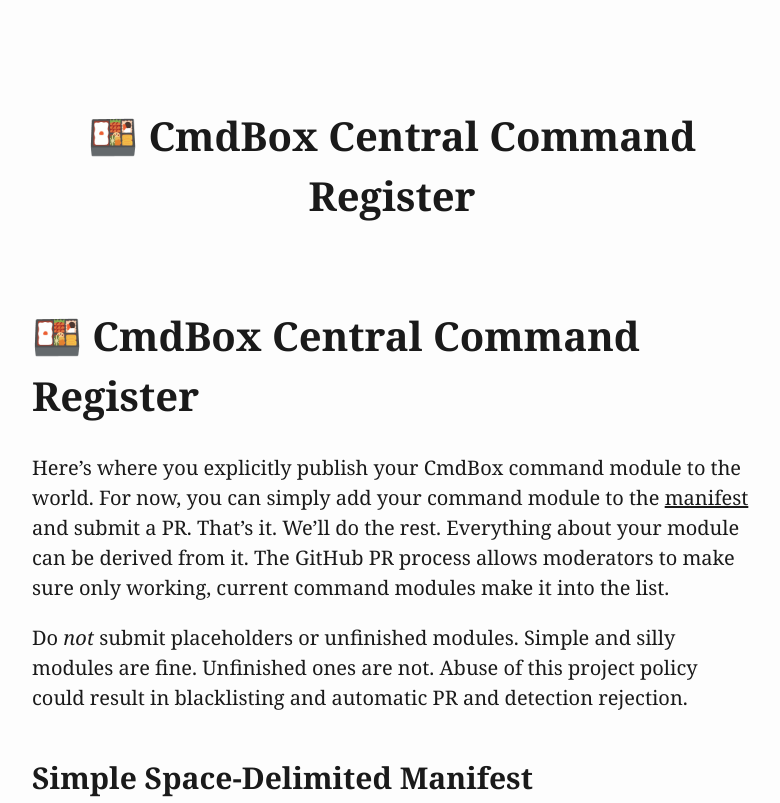
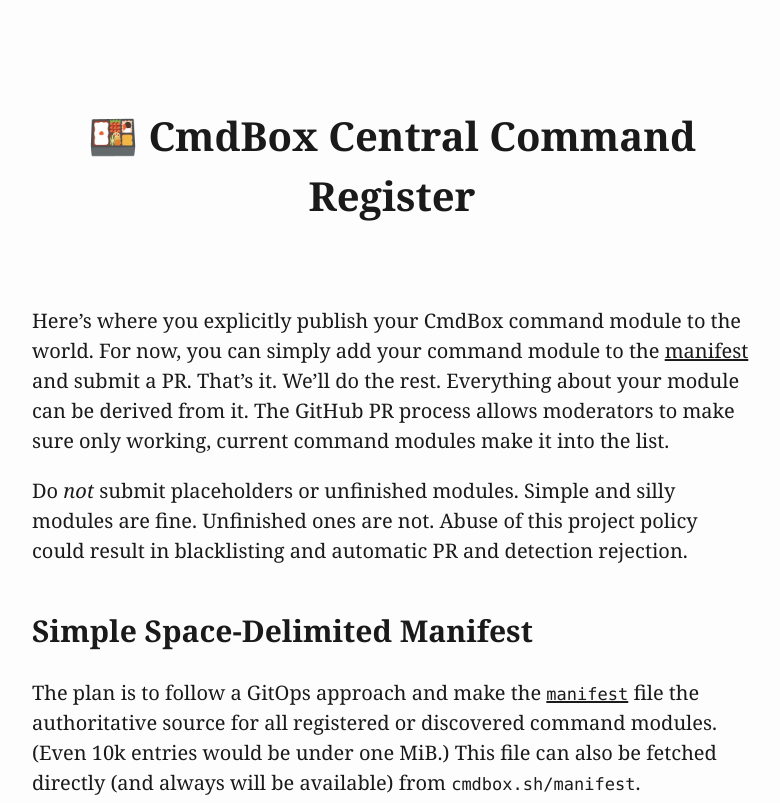
Before and after one commit to rwxrob/register-cmdbox, a plain HTML site: page index.html in a window 1280 px wide. Shown: the top 803 px of the page, without its empty margins (248-1028 px from the left). Drawn offline with Linux system fonts and the light colour scheme.

Commit message:
Remove redundant title

```diff
--- a/index.html
+++ b/index.html
@@ -152,7 +152,6 @@
 <header id="title-block-header">
 <h1 class="title">🍱 CmdBox Central Command Register</h1>
 </header>
-<h1 id="cmdbox-central-command-register">🍱 CmdBox Central Command Register</h1>
 <p>Here’s where you explicitly publish your CmdBox command module to the world. For now, you can simply add your command module to the <a href="manifest">manifest</a> and submit a PR. That’s it. We’ll do the rest. Everything about your module can be derived from it. The GitHub PR process allows moderators to make sure only working, current command modules make it into the list.</p>
 <p>Do <em>not</em> submit placeholders or unfinished modules. Simple and silly modules are fine. Unfinished ones are not. Abuse of this project policy could result in blacklisting and automatic PR and detection rejection.</p>
 <h2 id="simple-space-delimited-manifest">Simple Space-Delimited Manifest</h2>
```
